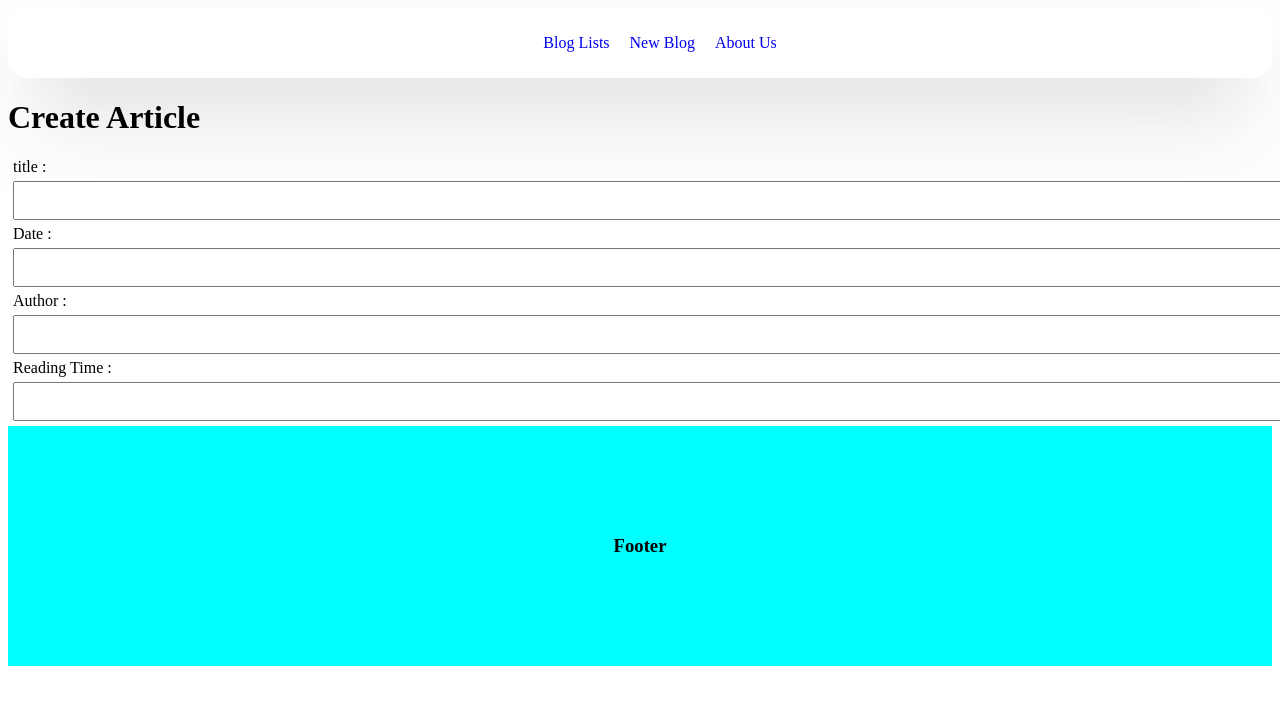
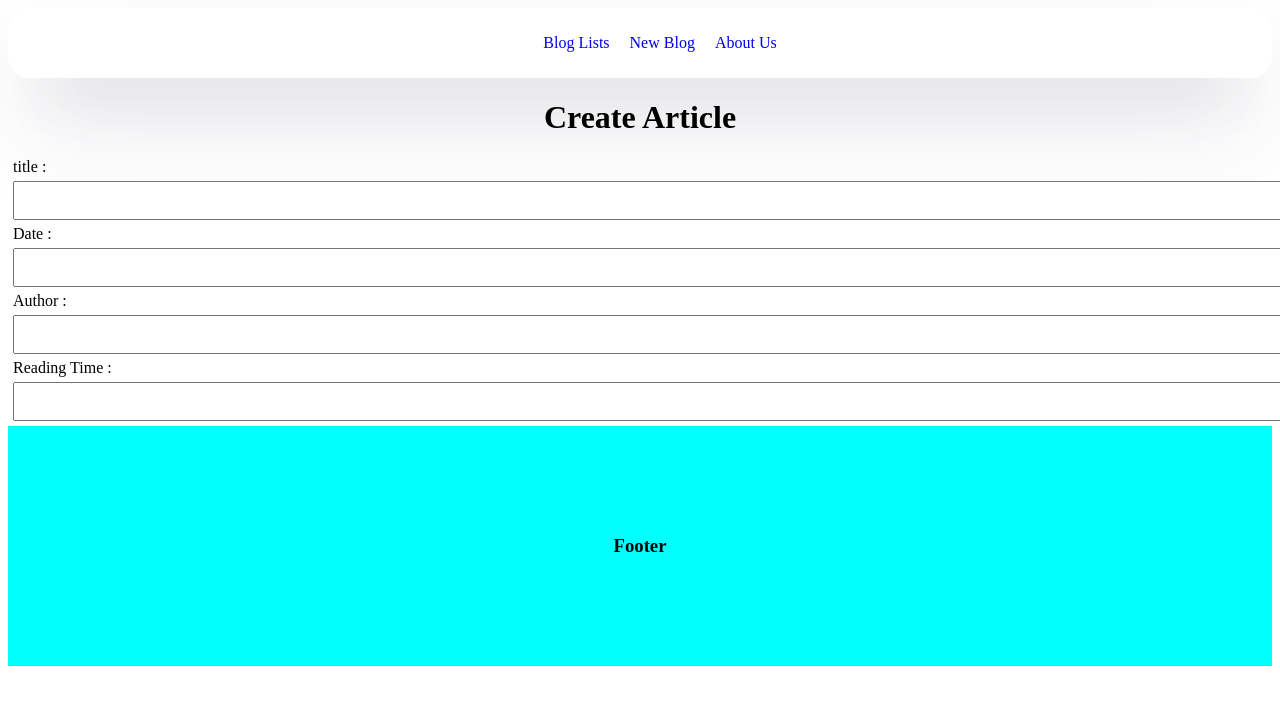
Before and after one commit to MohammadVaseti/React-Projects, a React (Vite) app in the folder 02-Website/website/: page /article/create-article in a window 1280 px wide. Shown: the top 704 px of the page. Built offline with nearby package versions, Linux system fonts and the light colour scheme.

Commit message:
repo updated

```diff
--- a/02-Website/website/src/pages/createArticle/CreateAricle.jsx
+++ b/02-Website/website/src/pages/createArticle/CreateAricle.jsx
@@ -6,6 +6,8 @@ const CreateArticle = () => {
   const [article, setArticle] = useState({
     title: "",
     date: "",
+    author: "",
+    time: "",
   });
 
   const handleChange = (e) => {
--- a/02-Website/website/src/pages/createArticle/createArticle.module.css
+++ b/02-Website/website/src/pages/createArticle/createArticle.module.css
@@ -6,3 +6,6 @@ input {
   width: 100%;
   padding: 10px;
 }
+h1 {
+  text-align: center;
+}
```
